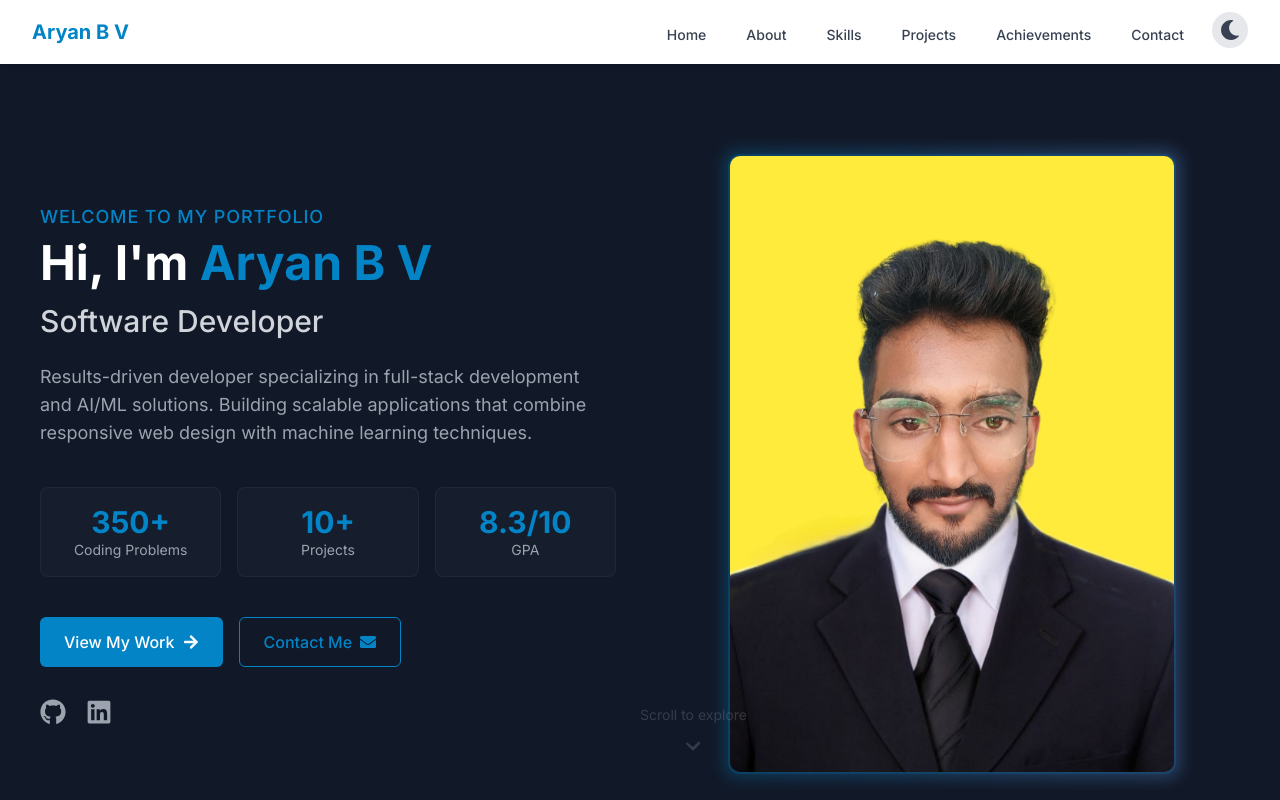
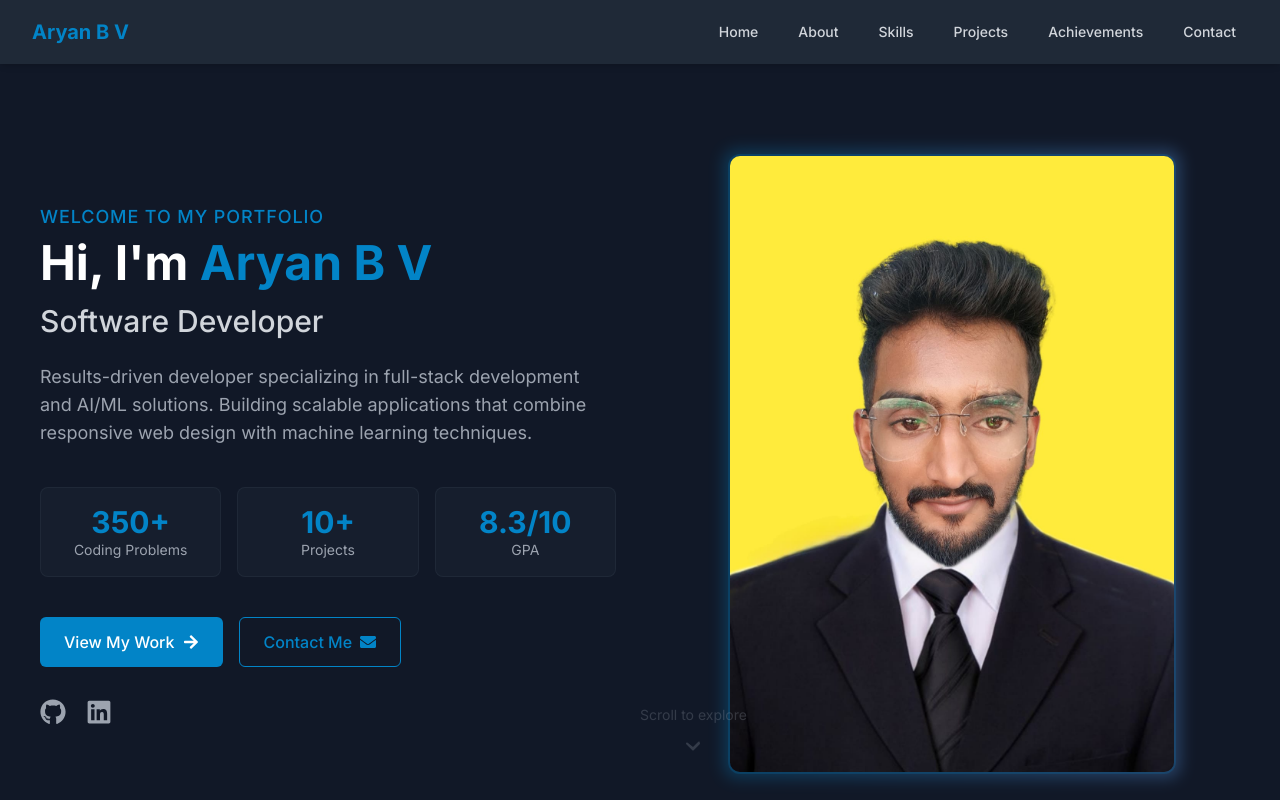
Before and after one commit to AryanBV/Aryan-Portfolio, a React (Vite) app: page / in a window 1280 px wide. Shown: the top 800 px of the page. Built offline with nearby package versions, Linux system fonts and the light colour scheme.

Commit message:
Removed the theme option

```diff
--- a/src/App.jsx
+++ b/src/App.jsx
@@ -1,11 +1,9 @@
 import { BrowserRouter as Router, Routes, Route } from "react-router-dom";
-import { ThemeProvider } from "./context/ThemeContext";
 import MainLayout from "./components/layout/MainLayout";
 import Home from "./pages/Home";
 
 function App() {
   return (
-    <ThemeProvider>
     <Router>
       <Routes>
         <Route path="/" element={<MainLayout />}>
@@ -13,7 +11,6 @@ function App() {
         </Route>
       </Routes>
     </Router>
-    </ThemeProvider>
   );
 }
 
--- a/src/components/layout/Navbar.jsx
+++ b/src/components/layout/Navbar.jsx
@@ -1,7 +1,4 @@
-// Replace the current navigation links setup in Navbar.jsx with this approach
-
 import { useState } from 'react';
-import ThemeToggle from '../ui/ThemeToggle';
 
 const Navbar = () => {
   const [isOpen, setIsOpen] = useState(false);
@@ -27,7 +24,7 @@ const Navbar = () => {
   ];
 
   return (
-    <nav className="bg-white dark:bg-gray-800 shadow-md sticky top-0 z-50">
+    <nav className="bg-gray-800 shadow-md sticky top-0 z-50">
       <div className="max-w-7xl mx-auto px-4 sm:px-6 lg:px-8">
         <div className="flex items-center justify-between h-16">
           <div className="flex items-center">
@@ -46,14 +43,11 @@ const Navbar = () => {
                 <button
                   key={link.name}
                   onClick={() => scrollToSection(link.sectionId)}
-                  className="text-gray-700 dark:text-gray-300 hover:text-primary dark:hover:text-primary px-3 py-2 rounded-md text-sm font-medium transition duration-300"
+                  className="text-gray-300 hover:text-primary px-3 py-2 rounded-md text-sm font-medium transition duration-300"
                 >
                   {link.name}
                 </button>
               ))}
-              <div className="ml-4">
-                <ThemeToggle />
-              </div>
             </div>
           </div>
 
@@ -61,7 +55,7 @@ const Navbar = () => {
           <div className="md:hidden">
             <button
               onClick={toggleMenu}
-              className="inline-flex items-center justify-center p-2 rounded-md text-gray-700 dark:text-gray-300 hover:text-primary dark:hover:text-primary focus:outline-none"
+              className="inline-flex items-center justify-center p-2 rounded-md text-gray-300 hover:text-primary focus:outline-none"
             >
               {isOpen ? (
                 <svg xmlns="http://www.w3.org/2000/svg" className="h-6 w-6" fill="none" viewBox="0 0 24 24" stroke="currentColor">
@@ -85,7 +79,7 @@ const Navbar = () => {
               <button
                 key={link.name}
                 onClick={() => scrollToSection(link.sectionId)}
-                className="block w-full text-left text-gray-700 dark:text-gray-300 hover:text-primary dark:hover:text-primary px-3 py-2 rounded-md text-base font-medium"
+                className="block w-full text-left text-gray-300 hover:text-primary px-3 py-2 rounded-md text-base font-medium"
               >
                 {link.name}
               </button>
--- a/src/components/ui/ThemeToggle.jsx
+++ /dev/null
@@ -1,18 +0,0 @@
-import { useTheme } from '../../context/ThemeContext';
-import { FaSun, FaMoon } from 'react-icons/fa';
-
-const ThemeToggle = () => {
-  const { darkMode, toggleDarkMode } = useTheme();
-
-  return (
-    <button
-      onClick={toggleDarkMode}
-      className="p-2 rounded-full bg-gray-200 dark:bg-gray-700 text-gray-700 dark:text-gray-300 focus:outline-none"
-      aria-label={darkMode ? 'Switch to light mode' : 'Switch to dark mode'}
-    >
-      {darkMode ? <FaSun className="w-5 h-5" /> : <FaMoon className="w-5 h-5" />}
-    </button>
-  );
-};
-
-export default ThemeToggle;
--- a/src/context/ThemeContext.jsx
+++ /dev/null
@@ -1,37 +0,0 @@
-import { createContext, useContext, useState, useEffect } from 'react';
-
-const ThemeContext = createContext();
-
-export const ThemeProvider = ({ children }) => {
-  const [darkMode, setDarkMode] = useState(() => {
-    // Check local storage or default to user's system preference
-    const savedTheme = localStorage.getItem('theme');
-    if (savedTheme) {
-      return savedTheme === 'dark';
-    }
-    return window.matchMedia('(prefers-color-scheme: dark)').matches;
-  });
-
-  useEffect(() => {
-    // Update document class when theme changes
-    if (darkMode) {
-      document.documentElement.classList.add('dark');
-      localStorage.setItem('theme', 'dark');
-    } else {
-      document.documentElement.classList.remove('dark');
-      localStorage.setItem('theme', 'light');
-    }
-  }, [darkMode]);
-
-  const toggleDarkMode = () => {
-    setDarkMode(prevMode => !prevMode);
-  };
-
-  return (
-    <ThemeContext.Provider value={{ darkMode, toggleDarkMode }}>
-      {children}
-    </ThemeContext.Provider>
-  );
-};
-
-export const useTheme = () => useContext(ThemeContext);
--- a/src/index.css
+++ b/src/index.css
@@ -7,21 +7,22 @@ html {
 }
 
 body {
-  @apply bg-gray-50 text-gray-900 dark:bg-gray-900 dark:text-gray-100;
+  @apply bg-gray-900 text-gray-100;
 }
 
 @layer components {
   .section-container {
     @apply max-w-7xl mx-auto px-4 sm:px-6 lg:px-8 py-16;
   }
+
   .btn-primary {
     @apply bg-primary hover:bg-primary/90 text-white font-medium py-2 px-4 rounded transition duration-300;
   }
+
   .card {
-    @apply bg-white dark:bg-gray-800 rounded-lg shadow-md overflow-hidden hover:shadow-lg transition duration-300;
+    @apply bg-gray-800 rounded-lg shadow-md overflow-hidden hover:shadow-lg transition duration-300;
   }
 }
-
 
 /* Custom mobile fixes */
 @media (max-width: 640px) {
--- a/tailwind.config.js
+++ b/tailwind.config.js
@@ -4,7 +4,7 @@ export default {
       "./index.html",
       "./src/**/*.{js,ts,jsx,tsx}",
     ],
-    darkMode: 'class', // This is the crucial missing setting
+    // darkMode setting removed as we're standardizing on dark theme
     theme: {
       extend: {
         colors: {
```
Lines whose indentation alone changed are shown as unchanged.
